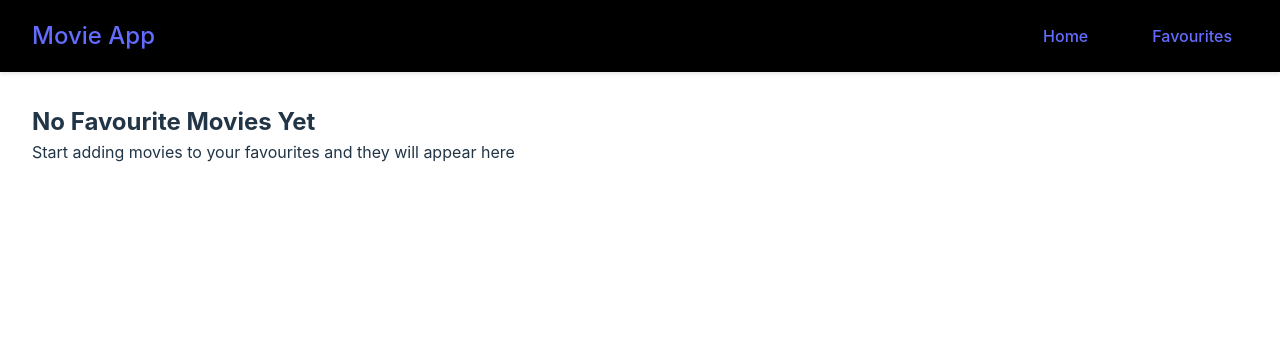
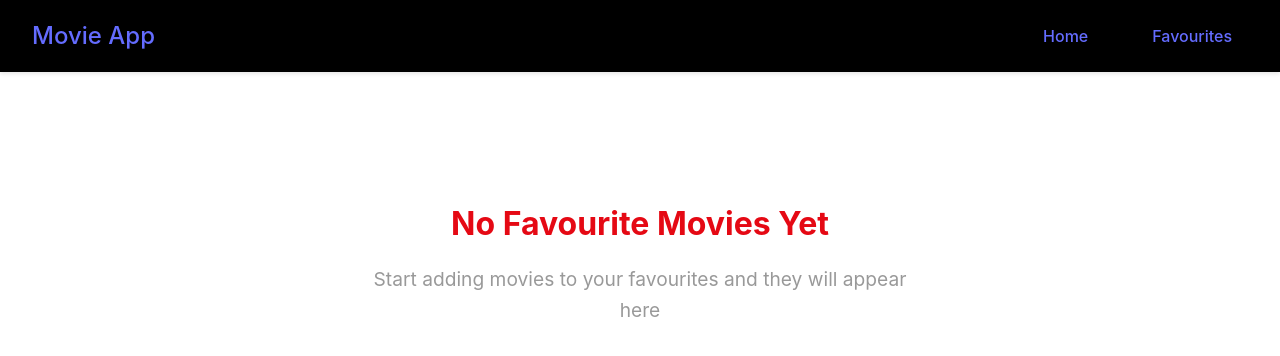
Before and after one commit to ls-95/movie-app-react, a React (Vite) app in the folder frontend/: page /favourites in a window 1280 px wide. Shown: the top 356 px of the page. Built offline with nearby package versions, Linux system fonts and the light colour scheme; no server answers.

Commit message:
Add styling to Favourites page

```diff
--- a/frontend/src/css/Favourites.css
+++ b/frontend/src/css/Favourites.css
@@ -0,0 +1,50 @@
+.favourites {
+  padding: 2rem;
+  width: 100%;
+  box-sizing: border-box;
+}
+
+.favourites h2 {
+  margin-bottom: 2rem;
+  text-align: center;
+  font-size: 2.5rem;
+  color: #ffffff;
+  text-shadow: 2px 2px 4px rgba(0, 0, 0, 0.3);
+}
+
+.favourites-empty {
+  text-align: center;
+  padding: 4rem 2rem;
+  background-color: rgba(255, 255, 255, 0.05);
+  border-radius: 12px;
+  margin: 2rem auto;
+  max-width: 600px;
+}
+
+.favourites-empty h2 {
+  margin-bottom: 1rem;
+  font-size: 2rem;
+  color: #e50914;
+}
+
+.favourites-empty p {
+  color: #999;
+  font-size: 1.2rem;
+  line-height: 1.6;
+}
+
+/* Animation for new favorites being added */
+@keyframes fadeIn {
+  from {
+    opacity: 0;
+    transform: translateY(20px);
+  }
+  to {
+    opacity: 1;
+    transform: translateY(0);
+  }
+}
+
+.movies-grid > * {
+  animation: fadeIn 0.3s ease-out forwards;
+}
```
